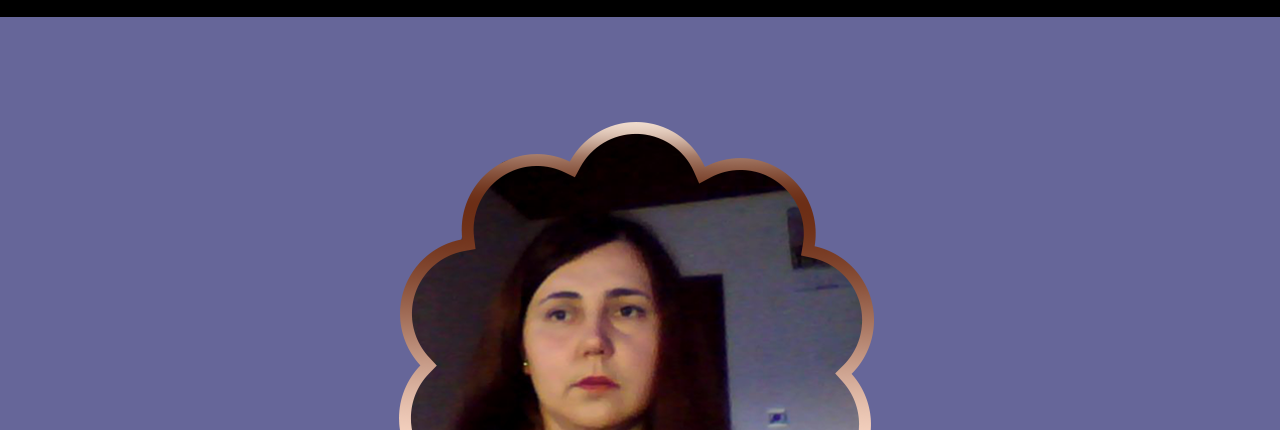
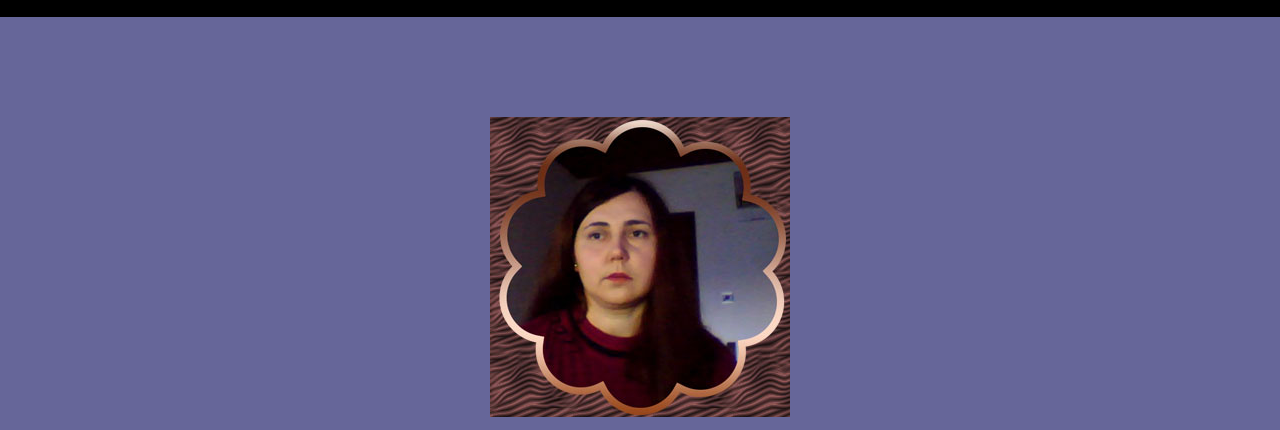
Before and after one commit to mkurtovic/mkurtovic.github.io, a plain HTML site: page index.html in a window 1280 px wide. Shown: the part 83-513 px from the top of the page. Drawn offline with nearby package versions, Linux system fonts and the light colour scheme.

Commit message:
change img
change images

```diff
--- a/index.html
+++ b/index.html
@@ -65,7 +65,7 @@
         <div class="container">
             <div class="row">
                 <div class="col-lg-12">
-                    <img class="img-responsive" src="img/mersiha.png" alt="">
+                    <img class="img-responsive" src="img/1.mersiha.jpg" alt="">
                     <div class="intro-text">
                        <h2>Mersiha Kurtović</h2>
                         <hr class="star-light">
```
Also changed, not shown: img/1.mersiha.jpg (added), 2 other files.
